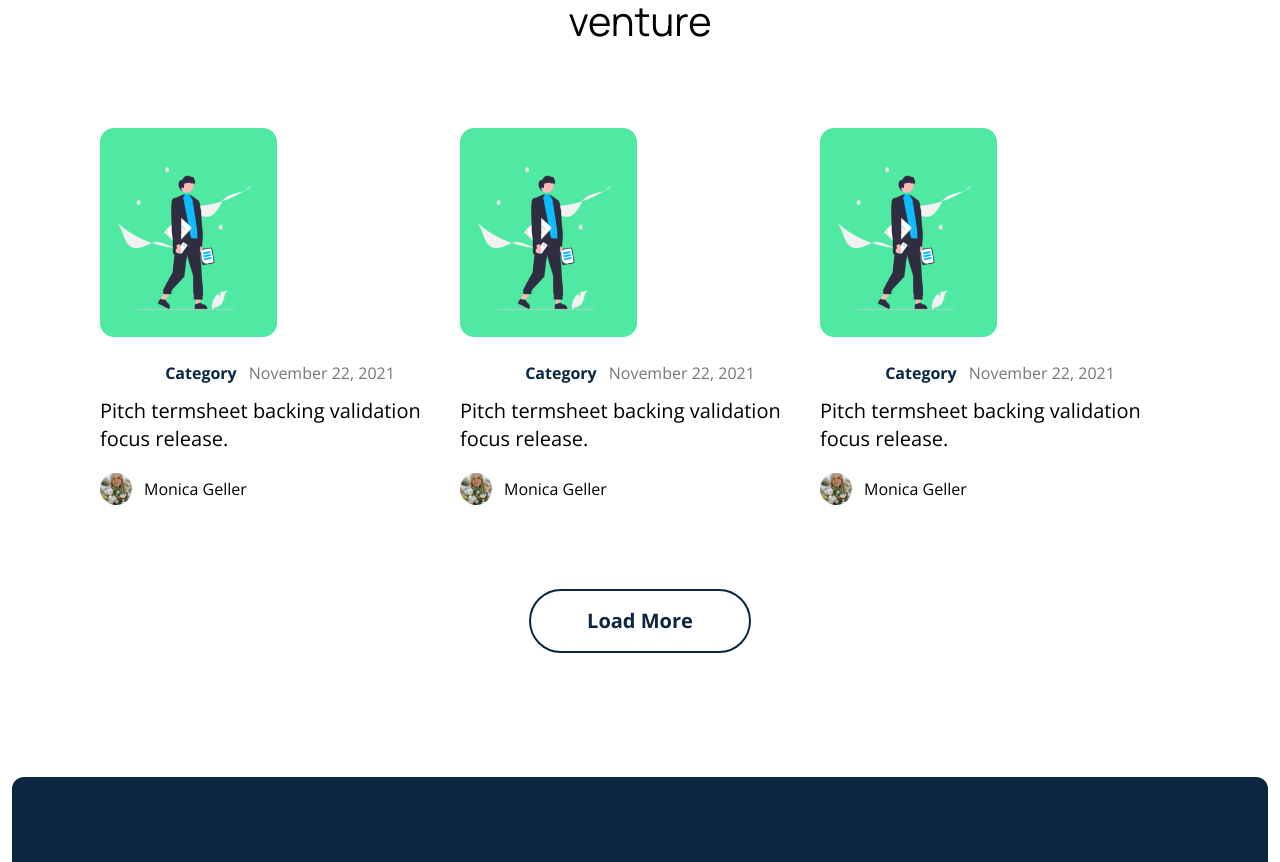
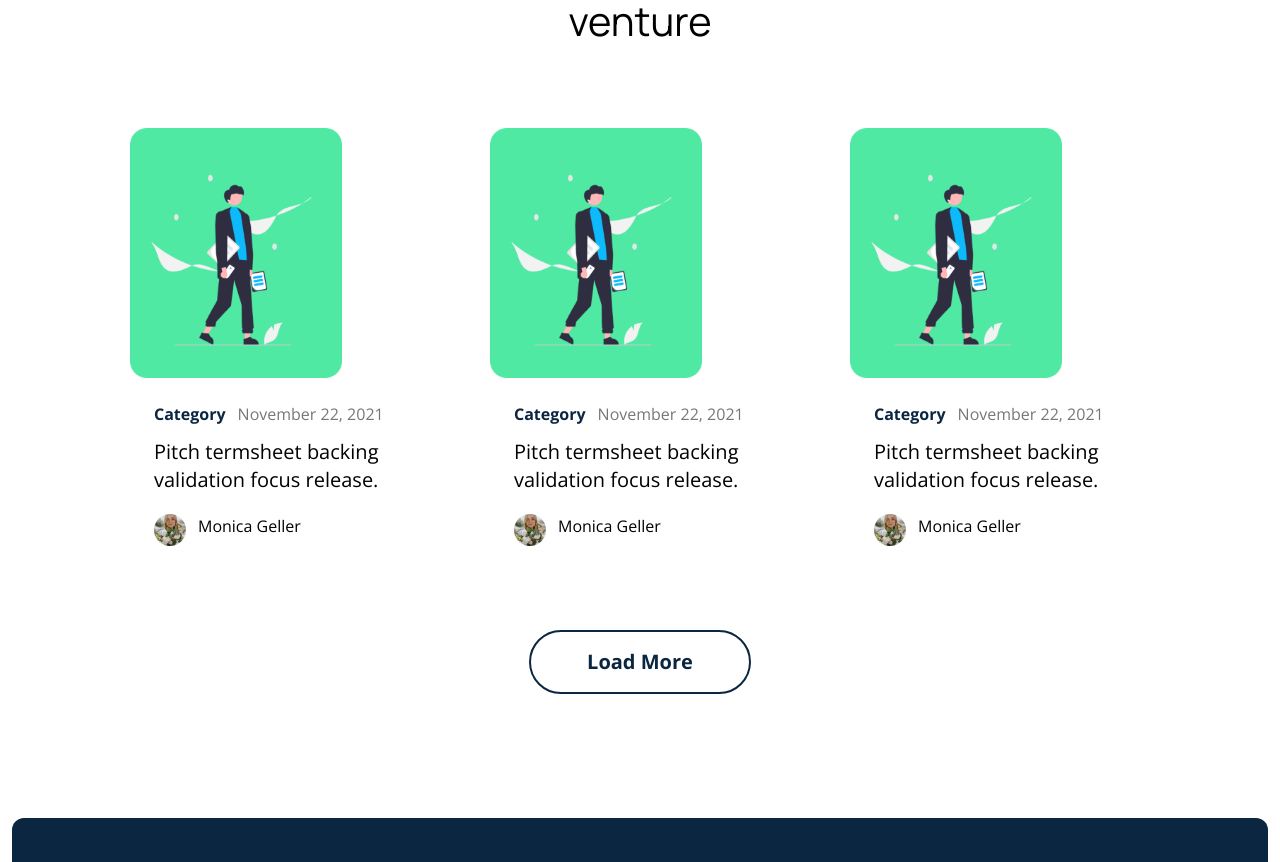
Before and after one commit to zoharkiks/boldo, a Next.js app: page / in a window 1280 px wide. Shown: the part 5280-6142 px from the top of the page. Built offline with nearby package versions, Linux system fonts and the light colour scheme.

Commit message:
blogcard alignment issues

```diff
--- a/components/BlogCard.tsx
+++ b/components/BlogCard.tsx
@@ -3,16 +3,16 @@ import { images } from '../constants'
 
 const BlogCard = () => {
   return (
-    <div className='flex flex-col items-cente  font-opensans'>
-<div className="flex h-[209px]  ">
+    <div className='flex flex-col items-center  font-opensans '>
+<div className="flex h-[250px]  ">
     <img className='w-max' src={images.info1.src} alt="" />
 </div>
-<div className="flex justify-center items-center space-x-3 mt-6">
+<div className="flex items-center space-x-3 mt-6 w-[70%] ">
     <span className='font-bold text-darkBlue'>Category</span>
     <span className=' text-gray'>November 22, 2021</span>
 </div>
-<p className=' text-xl mt-3 mb-5'>Pitch termsheet backing validation focus release.</p>
-<div className="flex justify-start items-center space-x-3">
+<p className=' text-xl mt-3 mb-5 w-[70%]'>Pitch termsheet backing validation focus release.</p>
+<div className="flex justify-start items-center= space-x-3 w-[70%]">
 <img className='h-8 w-8' src={images.people1.src} alt="" />
     <span>Monica Geller</span>
 </div>
```
